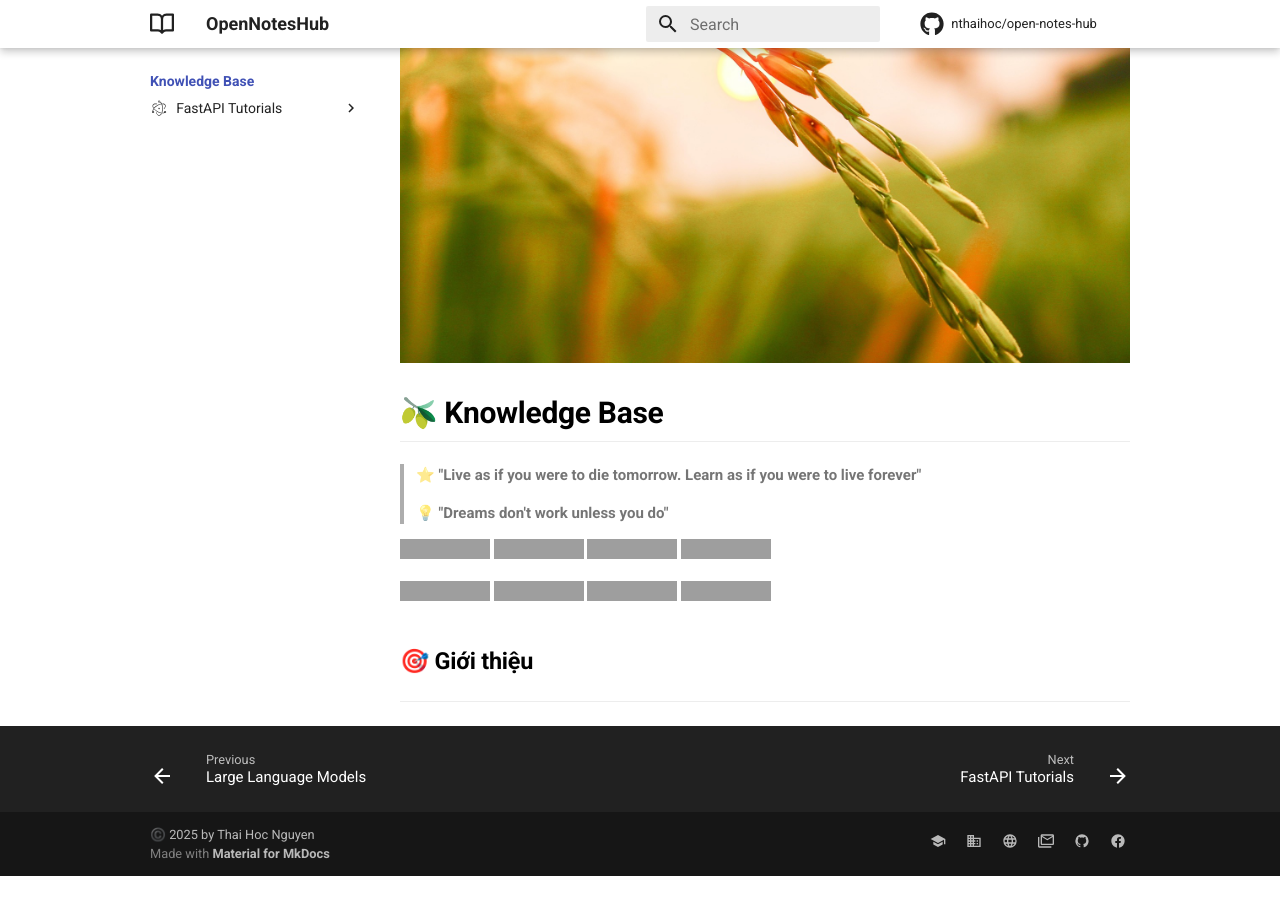
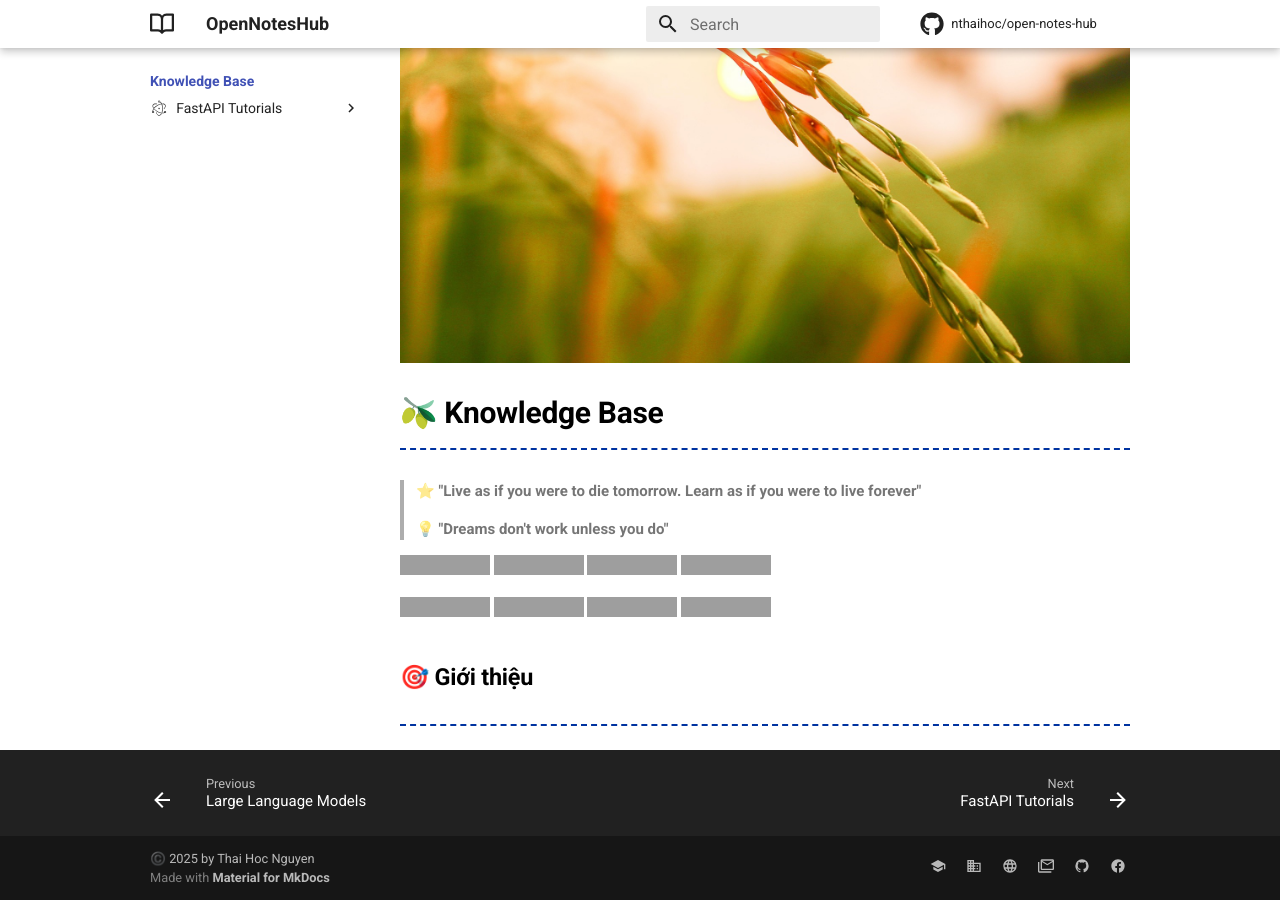
Before and after one commit to nthaihoc/open-notes-hub, an MkDocs documentation site: the page built from docs/knowledge-base/README.md, in a window 1280 px wide and 900 px high, scrolled down 364 px. Built offline with MkDocs 1.6.1 and Material for MkDocs 9.7.7, drawn with Linux system fonts in a browser that asks for light colours; comment, search, counter and statistics services are not loaded; before the commit the page ends 1240 px from its top, so only the background shows below that; grey boxes are pictures that could not be loaded.

```diff
--- a/docs/stylesheets/extra.css
+++ b/docs/stylesheets/extra.css
@@ -68,3 +68,8 @@
 .md-typeset table:not([align]) {
   font-size: 90%;
 }
+
+.md-typeset hr {
+    border-bottom: 2px dashed #0033a0; /* Đường kẻ nét đứt màu xanh */
+    margin: 2em 0; /* Khoảng cách trên dưới */
+}
```
